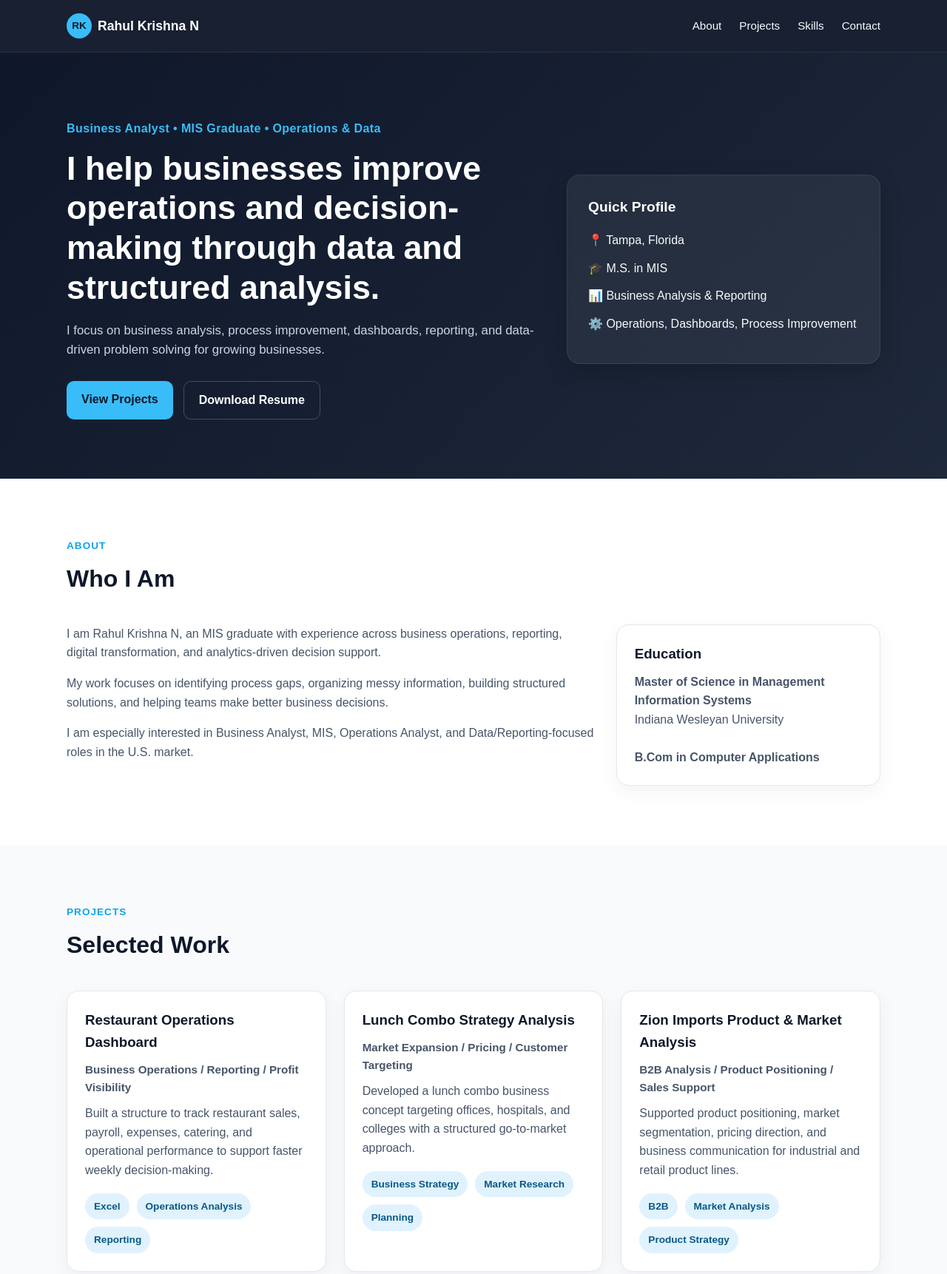
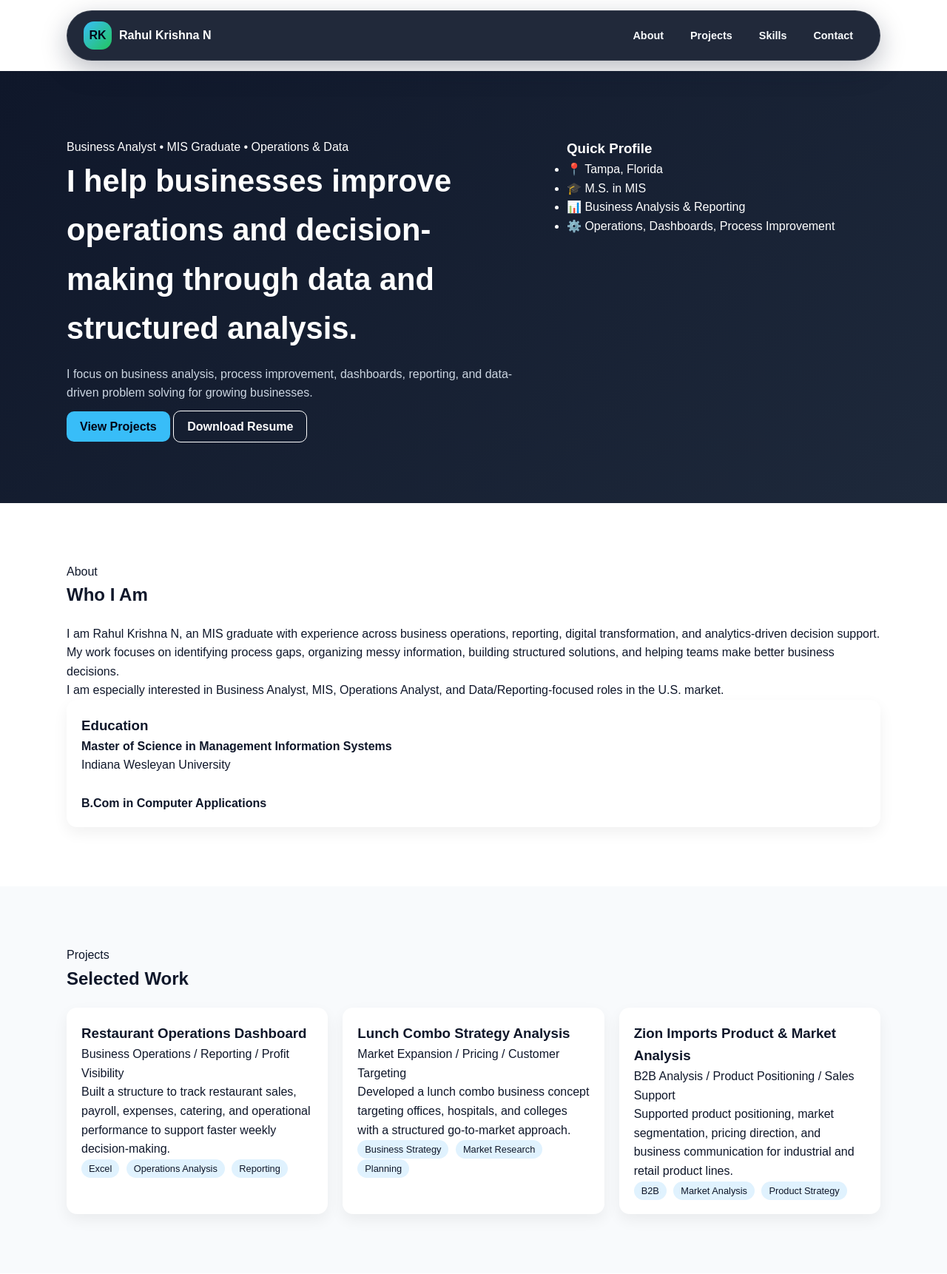
Before and after one commit to rahulnedunuri007/Portfolio, a plain HTML site: page index.html in a window 1280 px wide. Shown: the top 1722 px of the page at 74% size. Drawn offline with Linux system fonts and the light colour scheme.

Commit message:
Full header redesign + UI update

```diff
--- a/style.css
+++ b/style.css
@@ -1,6 +1,5 @@
 :root {
   --bg: #0f172a;
-  --card: #111827;
   --light: #f8fafc;
   --muted: #cbd5e1;
   --accent: #38bdf8;
@@ -10,9 +9,9 @@
   --section-light: #f8fafc;
   --text-dark: #0f172a;
   --muted-dark: #475569;
-  --shadow: 0 10px 30px rgba(0, 0, 0, 0.18);
 }
 
+/* Reset */
 * {
   margin: 0;
   padding: 0;
@@ -35,187 +34,126 @@ body {
   margin: 0 auto;
 }
 
-/* Header */
+/* ===== HEADER (NEW DESIGN) ===== */
 .header {
   position: sticky;
   top: 0;
   z-index: 1000;
-  background: rgba(15, 23, 42, 0.96);
-  backdrop-filter: blur(10px);
-  border-bottom: 1px solid var(--border);
-  transition: all 0.3s ease;
-}
-
-.header.scrolled {
-  background: rgba(15, 23, 42, 0.98);
-  box-shadow: 0 8px 24px rgba(0, 0, 0, 0.25);
+  background: transparent;
+  padding: 14px 0;
 }
 
 .nav {
   display: flex;
   align-items: center;
   justify-content: space-between;
-  padding: 18px 0;
+  padding: 14px 22px;
+  background: rgba(15, 23, 42, 0.92);
+  backdrop-filter: blur(14px);
+  border: 1px solid rgba(255, 255, 255, 0.10);
+  border-radius: 999px;
+  box-shadow: 0 12px 35px rgba(15, 23, 42, 0.28);
+}
+
+.header.scrolled .nav {
+  background: rgba(15, 23, 42, 0.98);
 }
 
 .logo {
   color: var(--white);
   text-decoration: none;
-  font-size: 1.1rem;
-  font-weight: 700;
+  font-size: 1rem;
+  font-weight: 800;
   display: flex;
   align-items: center;
-  gap: 8px;
+  gap: 10px;
 }
 
 .logo::before {
   content: "RK";
-  background: var(--accent);
-  color: var(--text-dark);
-  width: 34px;
-  height: 34px;
-  border-radius: 50%;
+  background: linear-gradient(135deg, #38bdf8, #22c55e);
+  color: #020617;
+  width: 38px;
+  height: 38px;
+  border-radius: 14px;
   display: inline-flex;
   align-items: center;
   justify-content: center;
-  font-size: 0.85rem;
-  font-weight: 800;
+  font-weight: 900;
 }
 
 .nav-links {
   list-style: none;
   display: flex;
-  gap: 24px;
+  gap: 8px;
 }
 
 .nav-links a {
   color: var(--light);
   text-decoration: none;
-  font-size: 0.95rem;
-  transition: color 0.3s ease;
-  position: relative;
+  font-size: 0.9rem;
+  font-weight: 700;
+  padding: 10px 14px;
+  border-radius: 999px;
+  transition: 0.3s;
 }
 
 .nav-links a:hover {
-  color: var(--accent);
-}
-
-.nav-links a::after {
-  content: "";
-  position: absolute;
-  left: 0;
-  bottom: -6px;
-  width: 0;
-  height: 2px;
   background: var(--accent);
-  transition: width 0.3s ease;
-}
-
-.nav-links a:hover::after {
-  width: 100%;
+  color: #020617;
 }
 
 .menu-toggle {
   display: none;
-  background: transparent;
-  color: var(--white);
+  background: var(--accent);
   border: none;
-  font-size: 1.6rem;
-  cursor: pointer;
+  font-size: 1.3rem;
+  border-radius: 50%;
+  width: 40px;
+  height: 40px;
 }
 
-/* Hero */
+/* ===== HERO ===== */
 .hero {
   background: linear-gradient(135deg, #0f172a, #1e293b);
-  color: var(--white);
-  padding: 90px 0 80px;
+  color: white;
+  padding: 90px 0;
 }
 
 .hero-content {
   display: grid;
   grid-template-columns: 1.5fr 1fr;
   gap: 40px;
-  align-items: center;
-}
-
-.tag {
-  color: var(--accent);
-  font-weight: 700;
-  margin-bottom: 14px;
-  letter-spacing: 0.4px;
 }
 
 .hero h1 {
-  font-size: 2.8rem;
-  line-height: 1.2;
-  margin-bottom: 18px;
+  font-size: 2.6rem;
+  margin-bottom: 15px;
 }
 
 .hero-description {
   color: var(--muted);
-  font-size: 1.05rem;
-  max-width: 650px;
-  margin-bottom: 28px;
-}
-
-.hero-buttons {
-  display: flex;
-  gap: 14px;
-  flex-wrap: wrap;
+  margin-bottom: 20px;
 }
 
 .btn {
-  display: inline-block;
-  padding: 12px 20px;
+  padding: 12px 18px;
   border-radius: 10px;
   text-decoration: none;
   font-weight: 700;
-  transition: all 0.3s ease;
 }
 
 .btn-primary {
   background: var(--accent);
-  color: var(--text-dark);
-}
-
-.btn-primary:hover {
-  background: var(--accent-dark);
-  transform: translateY(-2px);
+  color: #020617;
 }
 
 .btn-secondary {
-  border: 1px solid rgba(255, 255, 255, 0.2);
-  color: var(--white);
+  border: 1px solid white;
+  color: white;
 }
 
-.btn-secondary:hover {
-  border-color: var(--accent);
-  color: var(--accent);
-}
-
-.hero-card {
-  background: rgba(255, 255, 255, 0.06);
-  border: 1px solid var(--border);
-  border-radius: 18px;
-  padding: 28px;
-  box-shadow: var(--shadow);
-}
-
-.hero-card h3 {
-  margin-bottom: 16px;
-  font-size: 1.2rem;
-}
-
-.hero-card ul {
-  list-style: none;
-}
-
-.hero-card li {
-  margin-bottom: 12px;
-  color: var(--light);
-}
-
-/* Sections */
+/* ===== SECTIONS ===== */
 .section {
   padding: 80px 0;
 }
@@ -224,109 +162,48 @@ body {
   background: var(--section-light);
 }
 
-.section-header {
-  margin-bottom: 36px;
+.section-header h2 {
+  margin-bottom: 20px;
 }
 
-.section-label {
-  color: var(--accent-dark);
-  font-weight: 700;
-  text-transform: uppercase;
-  letter-spacing: 1px;
-  margin-bottom: 8px;
-  font-size: 0.85rem;
-}
-
-.section-header h2 {
-  font-size: 2rem;
-}
-
-.about-grid {
-  display: grid;
-  grid-template-columns: 2fr 1fr;
-  gap: 28px;
-}
-
-.about-text p {
-  margin-bottom: 16px;
-  color: var(--muted-dark);
-}
-
-.about-box,
-.project-card,
-.skill-box,
-.contact-box {
-  background: var(--white);
-  border: 1px solid #e5e7eb;
-  border-radius: 16px;
-  padding: 24px;
-  box-shadow: 0 8px 24px rgba(15, 23, 42, 0.05);
-  transition: transform 0.3s ease, box-shadow 0.3s ease;
-}
-
-.project-card:hover,
-.skill-box:hover,
-.about-box:hover,
-.contact-box:hover {
-  transform: translateY(-6px);
-  box-shadow: 0 16px 35px rgba(15, 23, 42, 0.12);
-}
-
+/* ===== CARDS ===== */
 .project-grid,
 .skills-grid {
   display: grid;
   grid-template-columns: repeat(3, 1fr);
-  gap: 24px;
+  gap: 20px;
 }
 
-.project-card h3,
-.skill-box h3,
-.about-box h3 {
-  margin-bottom: 10px;
+.project-card,
+.skill-box,
+.about-box,
+.contact-box {
+  background: white;
+  padding: 20px;
+  border-radius: 14px;
+  box-shadow: 0 8px 20px rgba(0,0,0,0.06);
+  transition: 0.3s;
 }
 
-.project-subtitle {
-  color: var(--accent-dark);
-  font-weight: 700;
-  margin-bottom: 10px;
-  font-size: 0.95rem;
+.project-card:hover,
+.skill-box:hover {
+  transform: translateY(-5px);
 }
 
-.project-card p,
-.skill-box p,
-.about-box p,
-.contact-box p {
-  color: var(--muted-dark);
+/* ===== TAGS ===== */
+.tags span {
+  background: #e0f2fe;
+  padding: 5px 10px;
+  border-radius: 999px;
+  font-size: 0.8rem;
+  margin-right: 5px;
 }
 
-.tags {
-  margin-top: 18px;
-  display: flex;
-  flex-wrap: wrap;
-  gap: 10px;
-}
-
-.tags span {
-  background: #e0f2fe;
-  color: #075985;
-  padding: 7px 12px;
-  border-radius: 999px;
-  font-size: 0.85rem;
-  font-weight: 700;
-}
-
-.footer {
-  background: var(--bg);
-  color: var(--muted);
-  padding: 22px 0;
-  text-align: center;
-}
-
-/* Scroll pop-up animation */
+/* ===== SCROLL ANIMATION ===== */
 .reveal {
   opacity: 0;
-  transform: translateY(35px);
-  transition: opacity 0.7s ease, transform 0.7s ease;
+  transform: translateY(40px);
+  transition: all 0.7s ease;
 }
 
 .reveal.active {
@@ -334,51 +211,30 @@ body {
   transform: translateY(0);
 }
 
-.project-card.reveal:nth-child(1),
-.skill-box.reveal:nth-child(1) {
-  transition-delay: 0.05s;
+/* ===== FOOTER ===== */
+.footer {
+  background: var(--bg);
+  color: white;
+  text-align: center;
+  padding: 20px;
 }
 
-.project-card.reveal:nth-child(2),
-.skill-box.reveal:nth-child(2) {
-  transition-delay: 0.15s;
-}
-
-.project-card.reveal:nth-child(3),
-.skill-box.reveal:nth-child(3) {
-  transition-delay: 0.25s;
-}
-
-.project-card.reveal:nth-child(4),
-.skill-box.reveal:nth-child(4) {
-  transition-delay: 0.35s;
-}
-
-/* Mobile */
-@media (max-width: 900px) {
+/* ===== MOBILE ===== */
+@media (max-width: 768px) {
   .hero-content,
-  .about-grid,
   .project-grid,
   .skills-grid {
     grid-template-columns: 1fr;
   }
 
-  .hero h1 {
-    font-size: 2.2rem;
-  }
-}
-
-@media (max-width: 768px) {
   .nav-links {
     position: absolute;
+    top: 80px;
     right: 5%;
-    top: 70px;
     background: #111827;
-    width: 220px;
     flex-direction: column;
-    padding: 20px;
-    border-radius: 14px;
-    border: 1px solid var(--border);
+    padding: 15px;
+    border-radius: 12px;
     display: none;
   }
 
@@ -389,16 +245,4 @@ body {
   .menu-toggle {
     display: block;
   }
-
-  .hero {
-    padding: 70px 0 60px;
-  }
-
-  .hero h1 {
-    font-size: 2rem;
-  }
-
-  .section {
-    padding: 60px 0;
-  }
 }
```
